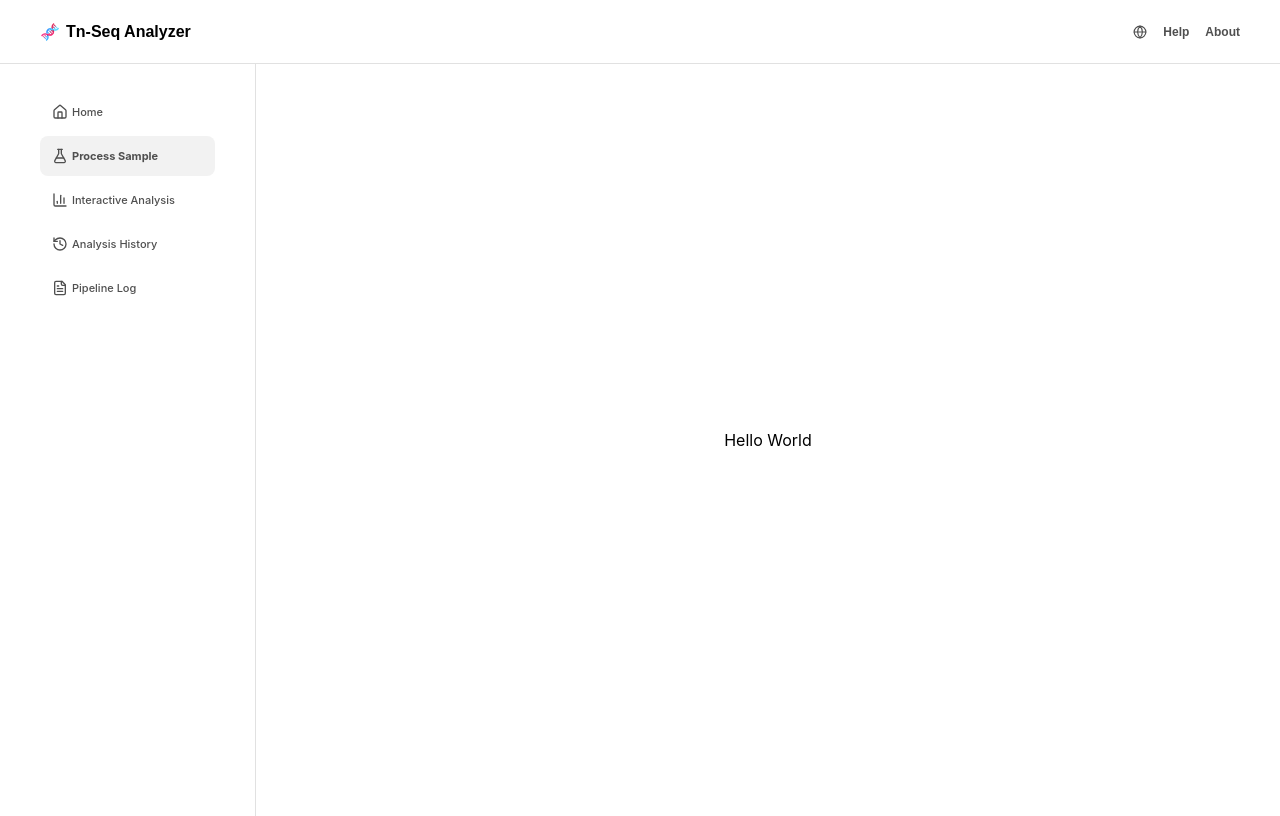
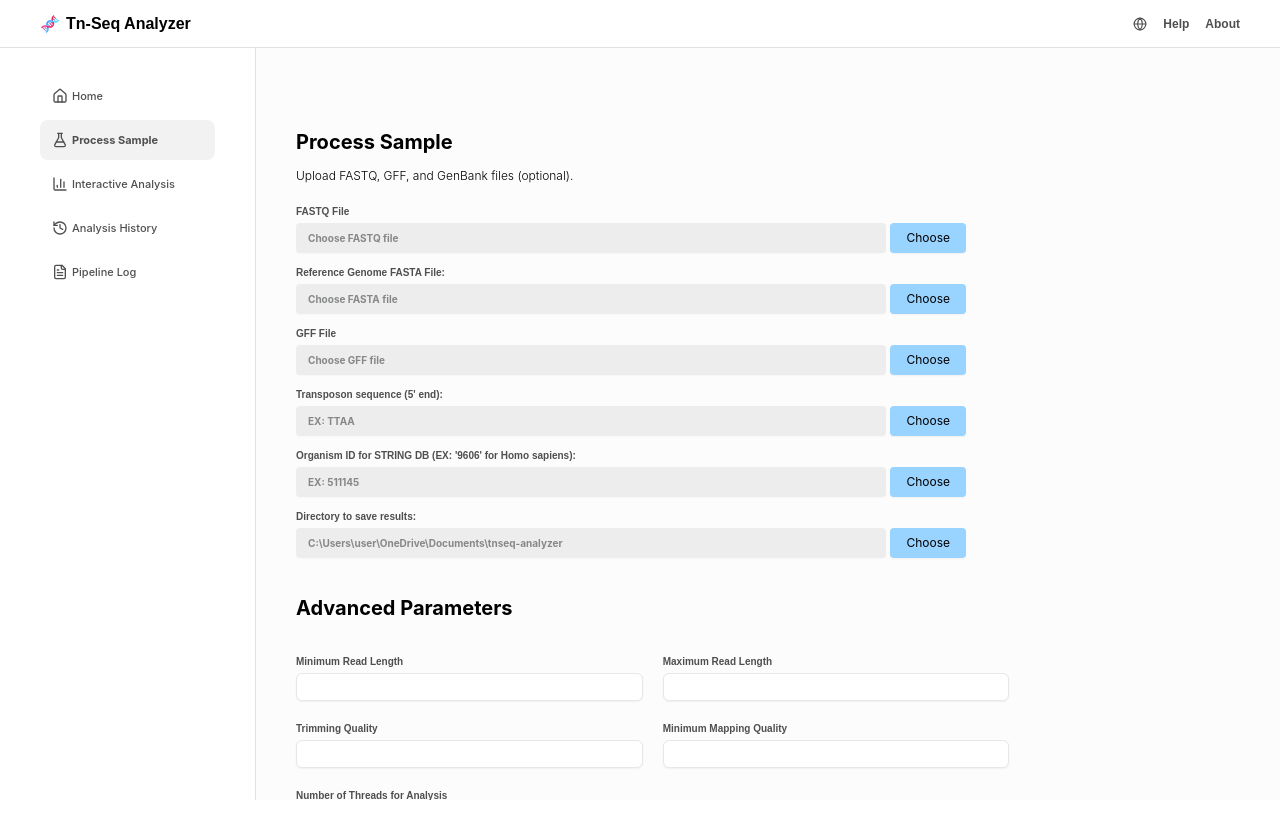
Before and after one commit to TN-Seq-Analyzer/tnseq-analyzer, a React (Vite) app in the folder frontend/: page /processSample in a window 1280 px wide. Built offline with nearby package versions, Linux system fonts and the light colour scheme.

Commit message:
feat: create sample UI process screen and add internationalization support

```diff
--- a/frontend/src/App.tsx
+++ b/frontend/src/App.tsx
@@ -6,10 +6,11 @@ import RouterLayout from "./routes/routes";
 function App() {
   return (
     <>
-      <div className="flex min-h-screen w-full flex-col">
+      <div className="flex h-screen w-full flex-col">
         <Header />
-        <div className="flex min-h-[calc(100vh-48px)] w-full flex-1">
+        <div className="flex h-[calc(100vh-48px)] w-full flex-1">
           <Sidebar />
+
           <RouterLayout />
           <Toaster duration={3000} richColors />
         </div>
--- a/frontend/src/components/section-content/SectionContent.tsx
+++ b/frontend/src/components/section-content/SectionContent.tsx
@@ -11,7 +11,6 @@ function SectionContent() {
   });
 
   return (
-    <main className="flex flex-1 bg-[var(--bg-main)] px-8 py-8 select-none lg:py-12 lg:pl-10">
     <div className="flex flex-col gap-3">
       <Title titleValue="home" />
       <Description descriptionValue="home" />
@@ -22,7 +21,6 @@ function SectionContent() {
         <BtnLoaderProject />
       </div>
     </div>
-    </main>
   );
 }
 
--- a/frontend/src/index.css
+++ b/frontend/src/index.css
@@ -29,6 +29,7 @@
   /* Backgrounds */
   --bg-main: #fcfcfc;
   --bg-card: #ffffff;
+  --color-bgInputFile: #dfdfdf;
 
   /* Divisor */
   --color-divider: #e1e1e1;
--- a/frontend/src/locales/en.json
+++ b/frontend/src/locales/en.json
@@ -7,10 +7,13 @@
   },
   "content": {
     "title": {
-      "home": "Welcome to TNSeq Analyzer"
+      "home": "Welcome to TNSeq Analyzer",
+      "processSample": "Process Sample",
+      "advancedParameters": "Advanced Parameters"
     },
     "description": {
-      "home": "This tool was developed to facilitate the analysis of Tn-Seq data in bacteria. Upload your sequencing files, configure analysis parameters, and discover essential genes and molecular interaction networks in just a few clicks."
+      "home": "This tool was developed to facilitate the analysis of Tn-Seq data in bacteria. Upload your sequencing files, configure analysis parameters, and discover essential genes and molecular interaction networks in just a few clicks.",
+      "processSample": "Upload FASTQ, GFF, and GenBank files (optional)."
     },
     "home": {
       "subtitle": "Main features",
@@ -40,6 +43,46 @@
         "cancelButton": "Cancel",
         "toastSuccess": "Project created successfully!"
       }
+    },
+    "processSample": {
+      "button": {
+        "upload": "Choose",
+        "startAnalysis": "Start Analysis",
+        "cancelAnalysis": "Cancel Analysis"
+      },
+      "file": {
+        "fastq": "Choose FASTQ file",
+        "fasta": "Choose FASTA file",
+        "gff": "Choose GFF file",
+        "sequenceTransp": "EX: TTAA",
+        "idOrganism": "EX: 511145",
+        "directory": "C:\\Users\\user\\OneDrive\\Documents\\tnseq-analyzer"
+      },
+      "label": {
+        "fastq": "FASTQ File",
+        "fasta": "Reference Genome FASTA File:",
+        "gff": "GFF File",
+        "sequenceTransp": "Transposon sequence (5' end):",
+        "idOrganism": "Organism ID for STRING DB (EX: '9606' for Homo sapiens):",
+        "directory": "Directory to save results:"
+      },
+      "advancedParams": {
+        "minReadLength": "Minimum Read Length",
+        "maxReadLength": "Maximum Read Length",
+        "trimQuality": "Trimming Quality",
+        "minMappingQuality": "Minimum Mapping Quality",
+        "numThreads": "Number of Threads for Analysis"
+      },
+      "stringDbOptions": {
+        "title": "STRING DB Options",
+        "generateInteractionNetwork": "Generate Interaction Network",
+        "minConfidenceThreshold": "Minimum Confidence Threshold",
+        "maxNonEssentialGenes": "Max Non-Essential Genes"
+      },
+      "analysis": {
+        "progress": "Analysis Progress",
+        "complete": "Complete"
+      }
     }
   },
   "language": {
--- a/frontend/src/locales/pt.json
+++ b/frontend/src/locales/pt.json
@@ -7,10 +7,13 @@
   },
   "content": {
     "title": {
-      "home": "Bem-vindo ao TNSeq Analyzer"
+      "home": "Bem-vindo ao TNSeq Analyzer",
+      "processSample": "Processar Amostra",
+      "advancedParameters": "Parâmetros Avançados"
     },
     "description": {
-      "home": "Esta ferramenta foi desenvolvida para facilitar a análise de dados de Tn-Seq em bactérias. Carregue seus arquivos de sequenciamento, configure os parâmetros de análise e descubra genes essenciais e redes de interação molecular com poucos cliques."
+      "home": "Esta ferramenta foi desenvolvida para facilitar a análise de dados de Tn-Seq em bactérias. Carregue seus arquivos de sequenciamento, configure os parâmetros de análise e descubra genes essenciais e redes de interação molecular com poucos cliques.",
+      "processSample": "Faça upload dos arquivos  FASTQ, GFF e GenBank (opcional)."
     },
     "home": {
       "subtitle": "Funcionalidades Principais",
@@ -40,6 +43,46 @@
         "cancelButton": "Cancelar",
         "toastSuccess": "Projeto criado com sucesso!"
       }
+    },
+    "processSample": {
+      "button": {
+        "upload": "Escolher",
+        "startAnalysis": "Iniciar Análise",
+        "cancelAnalysis": "Cancelar Análise"
+      },
+      "file": {
+        "fastq": "Escolha o arquivo FASTQ",
+        "fasta": "Escolha o arquivo FASTA",
+        "gff": "Escolha o arquivo GFF",
+        "sequenceTransp": "EX: TTAA",
+        "idOrganism": "EX: 511145",
+        "directory": "C:\\Users\\user\\OneDrive\\Documentos\\tnseq-analyzer"
+      },
+      "label": {
+        "fastq": "Arquivo FASTQ",
+        "fasta": "Arquivo FASTA do Genoma de Referência:",
+        "gff": "Arquivo GFF",
+        "sequenceTransp": "Sequência de transposon (5' ponta):",
+        "idOrganism": "ID do Organismo para STRING DB (Ex: '9606' para Homo sapiens):",
+        "directory": "Diretório para salvar resultados:"
+      },
+      "advancedParams": {
+        "minReadLength": "Comprimento mínimo da leitura",
+        "maxReadLength": "Comprimento Máximo da Leitura",
+        "trimQuality": "Qualidade de Trimagem",
+        "minMappingQuality": "Qualidade Mínima de Mapeamento",
+        "numThreads": "Número de Threads para Análise"
+      },
+      "stringDbOptions": {
+        "title": "Opções STRING DB",
+        "generateInteractionNetwork": "Gerar Rede de Interações",
+        "minConfidenceThreshold": "Limiar Mínimo de Confiança",
+        "maxNonEssentialGenes": "Max Genes Não Essenciais"
+      },
+      "analysis": {
+        "progress": "Progresso da Análise",
+        "complete": "Completo"
+      }
     }
   },
   "language": {
--- a/frontend/src/pages/HomeScreen.tsx
+++ b/frontend/src/pages/HomeScreen.tsx
@@ -1,7 +1,11 @@
 import SectionContent from "@/components/section-content/SectionContent";
 
 function HomeScreen() {
-  return <SectionContent />;
+  return (
+    <main className="flex flex-1 bg-[var(--bg-main)] px-8 py-8 select-none lg:py-12 lg:pl-10">
+      <SectionContent />
+    </main>
+  );
 }
 
 export default HomeScreen;
--- a/frontend/src/pages/ProcessSampleScreen.tsx
+++ b/frontend/src/pages/ProcessSampleScreen.tsx
@@ -1,8 +1,77 @@
+import Description from "@/components/Description";
+import ChooseFile from "@/components/process-sample/ChooseFile";
+import InputAdvanced from "@/components/process-sample/InputAdvanced";
+import { ProgressMock } from "@/components/process-sample/Progess";
+import Title from "@/components/Title";
+import { Button } from "@/components/ui/button";
+import { Checkbox } from "@/components/ui/checkbox";
+import { Label } from "@/components/ui/label";
+import { useTranslation } from "react-i18next";
+
 function ProcessSampleScreen() {
+  const { t } = useTranslation("translation", {
+    keyPrefix: "content.processSample",
+  });
+
   return (
-    <div className="flex min-h-[calc(100vh-48px)] flex-1 flex-col items-center justify-center">
-      <h1>Hello World</h1>
-    </div>
+    <main className="flex flex-1 overflow-y-auto bg-[var(--bg-main)] pl-8 select-none lg:py-12 lg:pl-10">
+      <div className="mt-8 flex min-h-screen flex-1 flex-col gap-3">
+        <Title titleValue="processSample" />
+        <Description descriptionValue="processSample" />
+        <ChooseFile defaultFileName="fastq" />
+        <ChooseFile defaultFileName="fasta" />
+        <ChooseFile defaultFileName="gff" />
+        <ChooseFile defaultFileName="sequenceTransp" />
+        <ChooseFile defaultFileName="idOrganism" />
+        <ChooseFile defaultFileName="directory" />
+        <section className="flex w-[72.5%] flex-col gap-4 py-6">
+          <Title titleValue="advancedParameters" />
+          <div className="mt-4 grid grid-cols-2 gap-5">
+            <InputAdvanced label={t("advancedParams.minReadLength")} />
+            <InputAdvanced label={t("advancedParams.maxReadLength")} />
+            <InputAdvanced label={t("advancedParams.trimQuality")} />
+            <InputAdvanced label={t("advancedParams.minMappingQuality")} />
+            <InputAdvanced
+              label={t("advancedParams.numThreads")}
+              className="col-span-2"
+            />
+          </div>
+          <h2 className="font-poppins text-textPrimary text-md font-bold">
+            {t("stringDbOptions.title")}
+          </h2>
+          <div className="flex items-center gap-1">
+            <Checkbox className="h-4 w-4 border-[1px] border-gray-300" />
+            <Label className="text-sm font-normal text-[var(--text-primaryGray)]">
+              {t("stringDbOptions.generateInteractionNetwork")}
+            </Label>
+          </div>
+          <div className="grid grid-cols-2 gap-5">
+            <InputAdvanced
+              label={t("stringDbOptions.minConfidenceThreshold")}
+            />
+            <InputAdvanced label={t("stringDbOptions.maxNonEssentialGenes")} />
+          </div>
+          <div>
+            <Label className="font-poppins text-xs font-bold text-[var(--text-primaryGray)]">
+              {t("analysis.progress")}
+            </Label>
+            <ProgressMock />
+          </div>
+          <div className="grid grid-cols-2 gap-3">
+            <Button className="font-inter h-[30px] cursor-pointer bg-[#0D80F2] text-xs text-white hover:bg-[#63a5e7]">
+              {t("button.startAnalysis")}
+            </Button>
+            <Button
+              disabled
+              variant="default"
+              className="font-inter text-textPrimary h-[30px] bg-gray-300 text-xs"
+            >
+              {t("button.cancelAnalysis")}
+            </Button>
+          </div>
+        </section>
+      </div>
+    </main>
   );
 }
 
```
Lines whose indentation alone changed are shown as unchanged.
